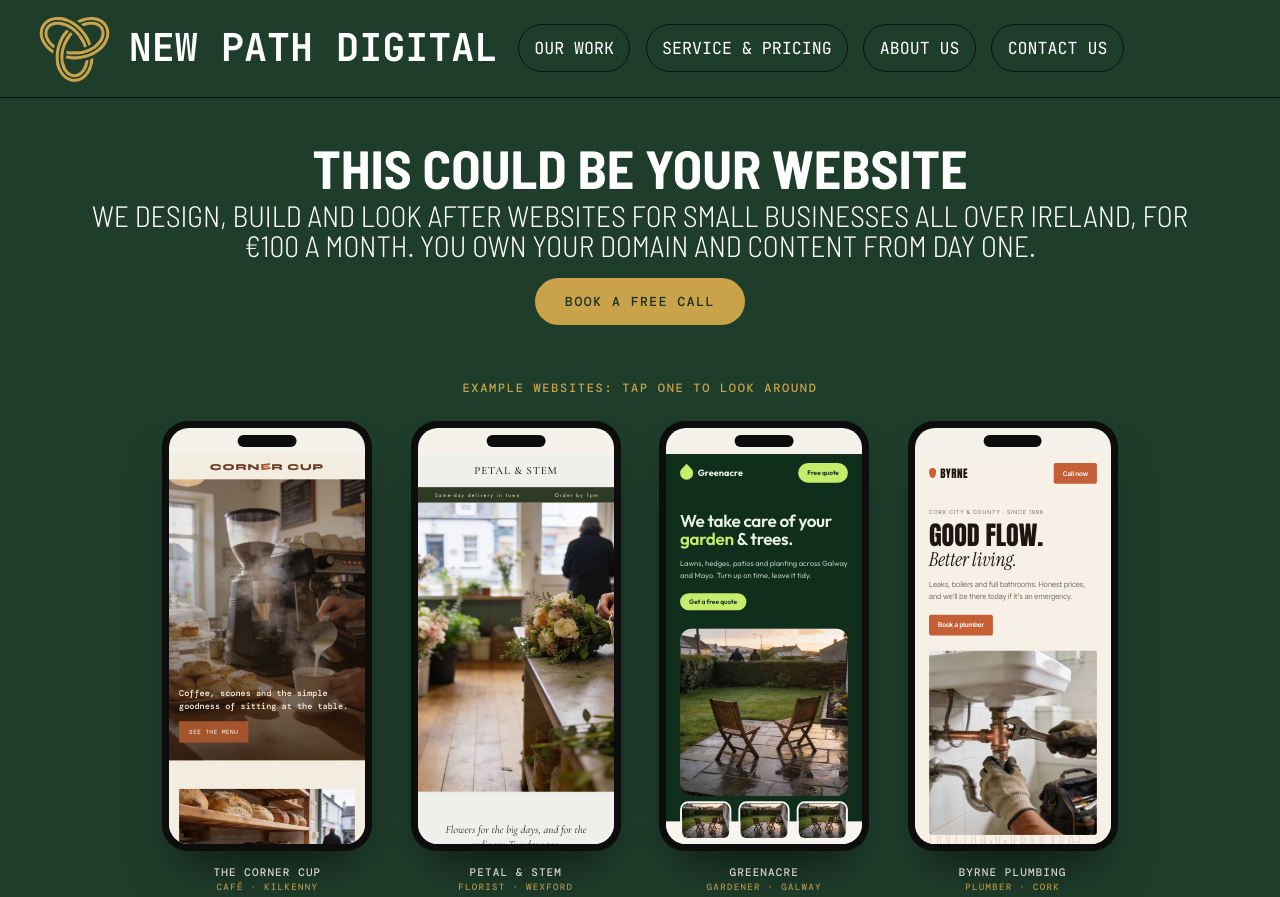
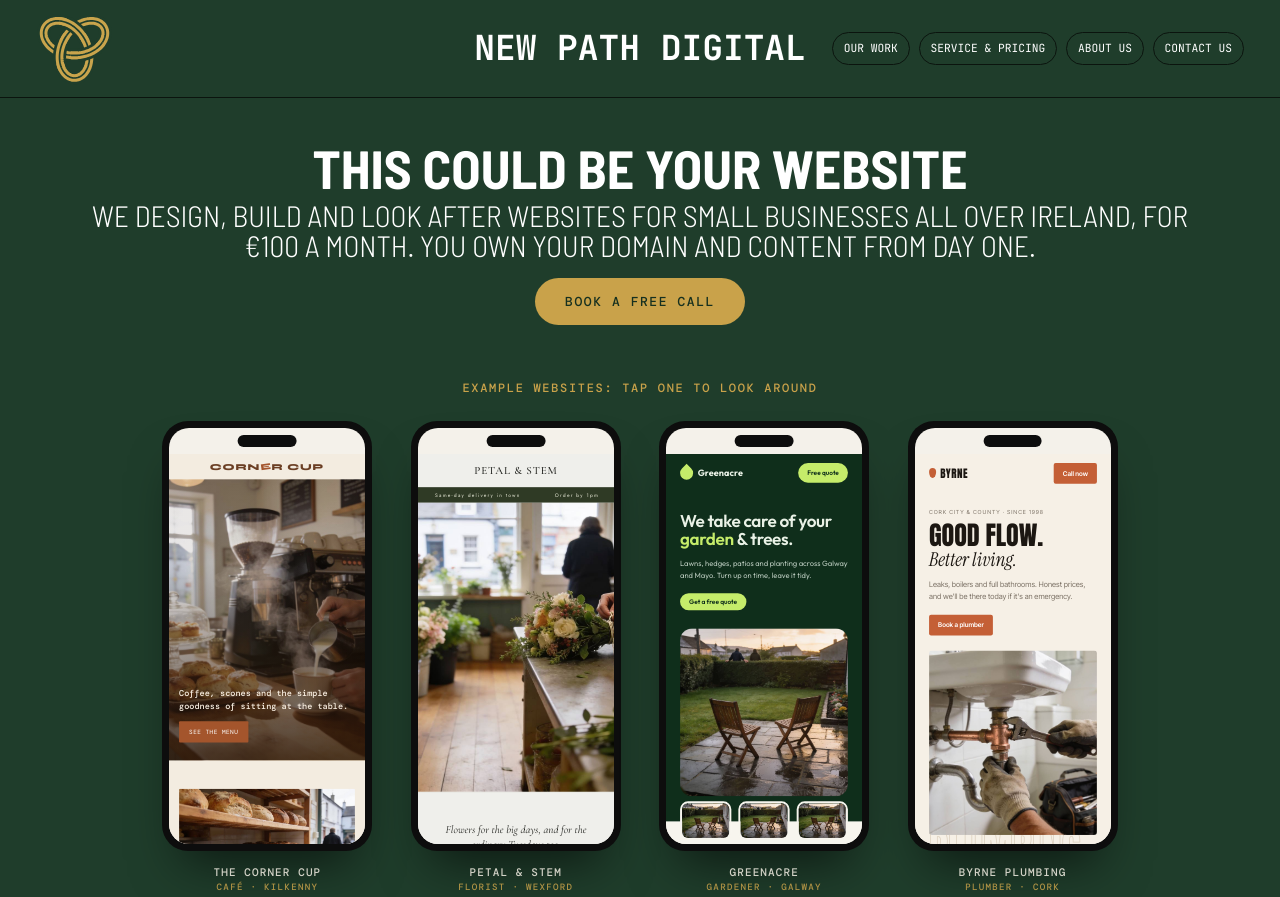
Before and after one commit to delahuntciara/newpathdigital, a plain HTML site: page index.html in a window 1280 px wide. Shown: the top 897 px of the page. Drawn offline with nearby package versions, Linux system fonts and the light colour scheme.

Commit message:
Centre company name, smaller menu on the right
Co-Authored-By: Claude Opus 5.5 <noreply@anthropic.com>

```diff
--- a/style.css
+++ b/style.css
@@ -11,9 +11,9 @@ button{font:inherit;color:inherit;background:none;border:0;cursor:pointer}
 .bar{position:sticky;top:0;z-index:20;background:var(--green);border-bottom:1px solid #0b140e;display:flex;align-items:center;gap:clamp(14px,1.6vw,26px);padding:10px clamp(16px,3vw,36px)}
 .mark{width:clamp(56px,6vw,96px);height:clamp(56px,6vw,96px);flex:none;display:block}
 .brand{display:flex;align-items:center;gap:16px;flex:none}
-.brand .name{font:700 clamp(26px,3vw,50px)/1 "JetBrains Mono","DM Mono",monospace;letter-spacing:0;color:#fff;text-transform:uppercase;white-space:nowrap}
-.nav{display:flex;gap:clamp(8px,1.2vw,22px);margin:0 auto 0 0;flex-wrap:wrap;justify-content:center}
-.nav a{font:400 clamp(13px,1.3vw,21px)/1 "JetBrains Mono","DM Mono",monospace;color:#fff;text-transform:uppercase;border:1px solid #0b140e;border-radius:999px;padding:clamp(11px,1.15vw,18px) clamp(10px,1.2vw,26px);white-space:nowrap;transition:background .2s,color .2s}
+.brand .name{font:700 clamp(26px,2.7vw,46px)/1 "JetBrains Mono","DM Mono",monospace;letter-spacing:0;color:#fff;text-transform:uppercase;white-space:nowrap}
+.nav{display:flex;gap:clamp(8px,.7vw,14px);margin-left:auto;flex-wrap:wrap;justify-content:center}
+.nav a{font:400 clamp(11px,.88vw,14px)/1 "JetBrains Mono","DM Mono",monospace;color:#fff;text-transform:uppercase;border:1px solid #0b140e;border-radius:999px;padding:clamp(9px,.75vw,12px) clamp(9px,.85vw,14px);white-space:nowrap;transition:background .2s,color .2s}
 .nav a:hover,.nav a[aria-current="page"]{background:var(--cream);color:var(--green)}
 
 /* ---------- shared blocks ---------- */
@@ -48,7 +48,10 @@ footer.site nav{display:flex;flex-wrap:wrap;gap:8px 22px}
 footer.site a:hover{color:var(--cream)}
 footer.site .note{width:100%;font-size:12px;color:rgba(244,239,228,.45)}
 
-@media (max-width:1120px){
+/* wide screens: logo left, name in the centre, menu right */
+@media (min-width:1241px){.brand .name{position:absolute;left:50%;transform:translateX(-50%)}}
+@media (max-width:1240px){
+  .nav a{font-size:12px}
   .bar{flex-wrap:wrap;justify-content:center;gap:10px}
   .nav{width:100%;margin:0}
 }
```
